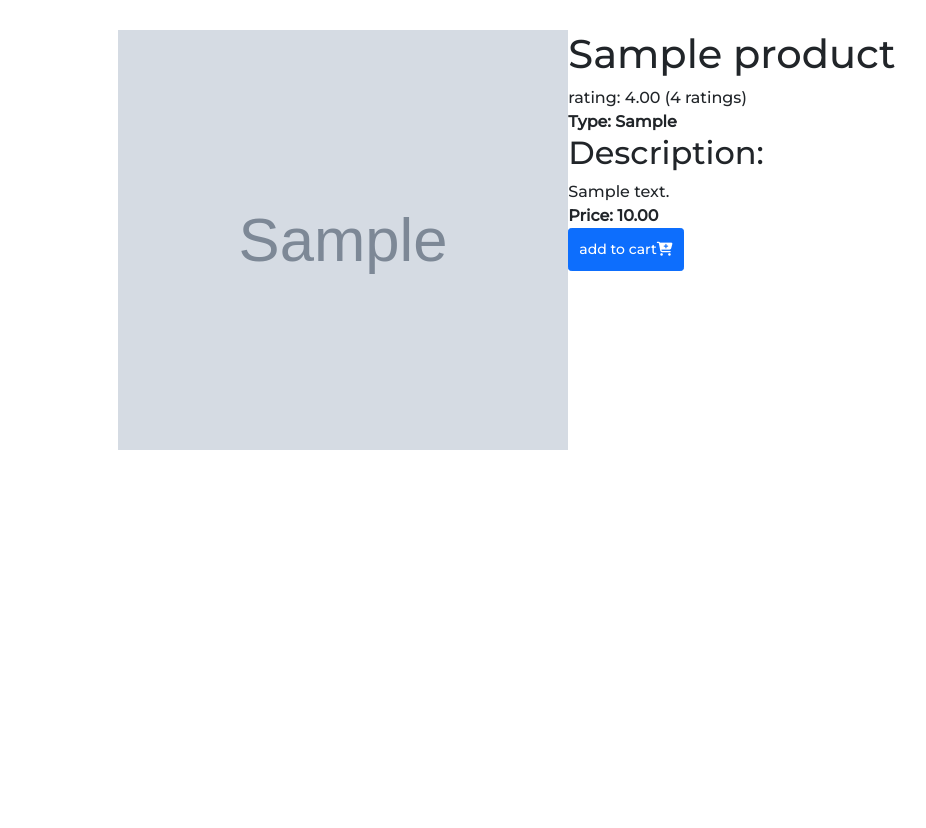
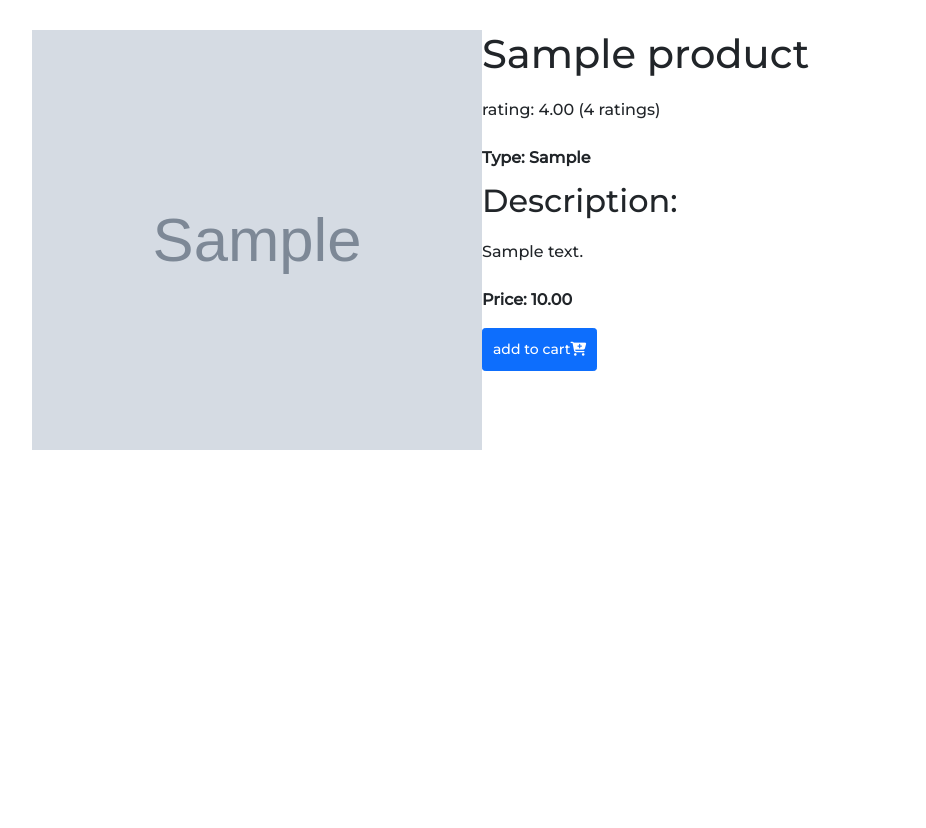
Before and after one commit to aronbergurj99/verklegt-2, a Django app: page /products/1 in a window 1280 px wide. Shown: the part 92-920 px from the top of the page, without its empty margins (133-1059 px from the left). Run offline with Django 3.2, Linux system fonts and the light colour scheme; tables that the repository leaves empty hold one stand-in row (values such as "Sample post"); grey boxes marked "Sample" are stand-in pictures; some libraries are stand-ins or nearby versions.

Commit message:
Detailed product css stuff

```diff
--- a/static/css/main.css
+++ b/static/css/main.css
@@ -121,6 +121,7 @@ this is all the detailed product stuff
  */
 
 .big-image {
+    flex-direction: row;
     padding-top: 30px;
     height: 450px;
     width: 450px;
@@ -131,6 +132,9 @@ this is all the detailed product stuff
     flex-direction: column;
     float: left;
     padding-top: 30px;
+    line-height: 300%;
+    width: 500px;
+    word-wrap: break-word;
 }
 
 a {
```
Also changed, not shown: media/products/cheerios2.jpg (added), media/products/cheerios_WNv9M0W.jpg (added).
